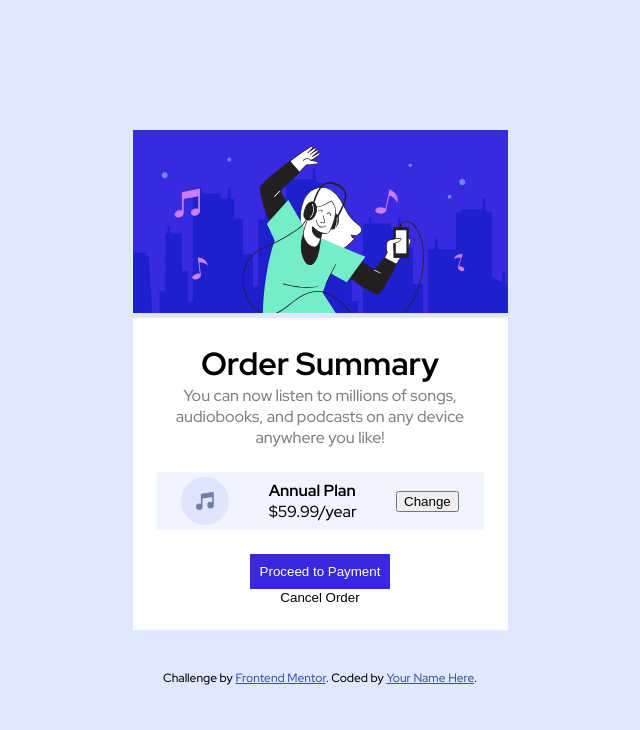
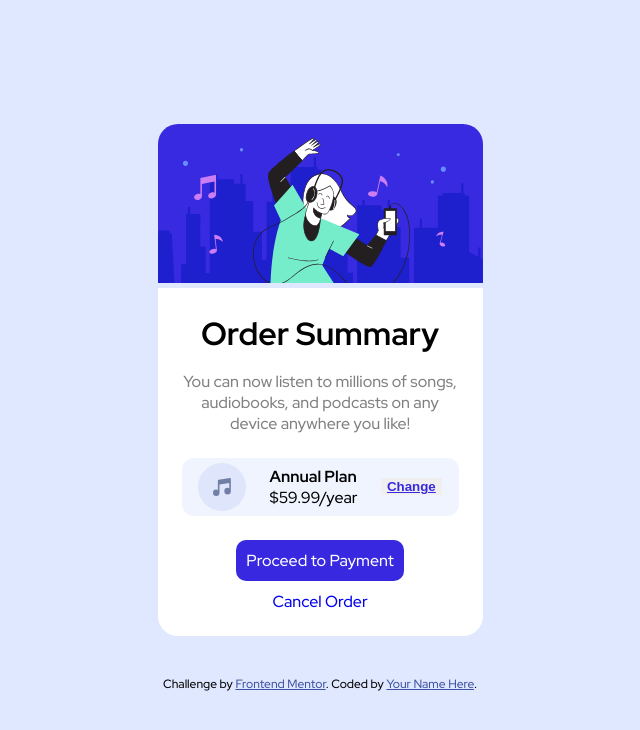
Before and after one commit to Mazz100/Order-Summary-Component, a plain HTML site: page index.html in a window 1280 px wide. Shown: the whole page, without its empty margins (320-960 px from the left). Drawn offline with Linux system fonts and the light colour scheme.

Commit message:
Layout Update

```diff
--- a/index.html
+++ b/index.html
@@ -56,8 +56,10 @@
         </div>
         <div class="item3">
 
-          <button class="BTN1">Proceed to Payment</button>
-          <button class="BTN2">Cancel Order</button>
+            <a href="#" class="link1">Proceed to Payment</a>
+
+            <a href="#" class="link2">Cancel Order</a>
+
 
         </div>
       </div>
--- a/styles/style.scss
+++ b/styles/style.scss
@@ -1,8 +1,9 @@
 $bodyBGcolor: hsl(225, 100%, 94%);
+$item2BGcolor: hsla(225, 100%, 94%, 0.477);
 
-@mixin ItemFlex() {
+@mixin Flexfunc($direction) {
     display: flex;
-    flex-direction: column;
+    flex-direction: $direction;
     justify-content: center;
     align-items: center;
 
@@ -27,20 +28,19 @@ body {
     gap: 1.5rem;
 
     //Flex Display
-    display: flex;
-    flex-direction: column;
-    justify-content: center;
-    align-items: center;
+    @include Flexfunc(column);
 
     // Container properties
     .container {
 
-        max-width: 375px;
+        max-width: 325px;
         margin: 16px;
 
         .innercontainer {
             background-color: white;
             padding: 1.5rem;
+            border-bottom-right-radius: 20px;
+            border-bottom-left-radius: 20px;
         }
     }
 
@@ -48,13 +48,12 @@ body {
 
 .illustration {
     width: 100%;
+    border-top-right-radius: 20px;
+    border-top-left-radius: 20px;
 }
 
 .item1 {
-    display: flex;
-    flex-direction: column;
-    justify-content: center;
-    align-items: center;
+    @include Flexfunc(column);
     margin-bottom: 24px;
 
     //Image
@@ -66,38 +65,42 @@ body {
     p {
         color: gray;
         text-align: center;
+        margin-top: 16px;
     }
 }
 
 .item2 {
-    background-color: hsla(225, 100%, 94%, 0.477);
-    display: flex;
-    flex-direction: row;
+    background-color: $item2BGcolor;
+    @include Flexfunc(row);
     justify-content: space-around;
-    align-items: center;
-    margin-bottom: 24px;
-    padding: 5px
+    padding: 5px;
+    border-radius: 12px;
+
+    //Button proprties
+    button {
+        border: none;
+        text-decoration: underline;
+        font-weight: 700;
+        color: hsl(245, 75%, 52%);
+    }
 }
 
 .item3 {
-    display: flex;
-    flex-direction: column;
-    justify-content: space-between;
-    align-items: center;
+    @include Flexfunc(column);
     margin-top: 24px;
 
-    //Buttons properties
-    .BTN1 {
+    //Links properties
+    .link1 {
+        text-decoration: none;
         background-color: hsl(245, 75%, 52%);
         color: white;
-        border: none;
+        margin-bottom: 10px;
         padding: 10px;
-
+        border-radius: 10px;
     }
 
-    .BTN2 {
-        background-color: transparent;
-        border: none;
+    .link2 {
+        text-decoration: none;
 
     }
 }
```
Also changed, not shown: styles/style.css, 1 other file.
